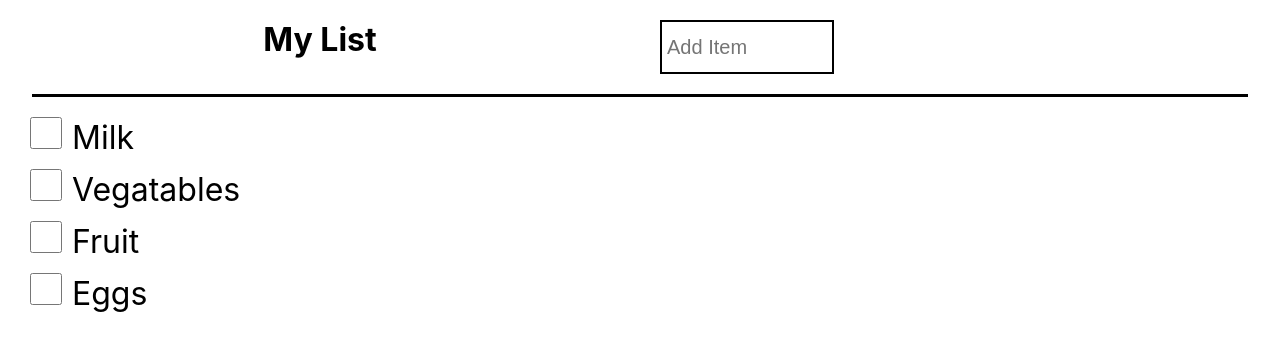
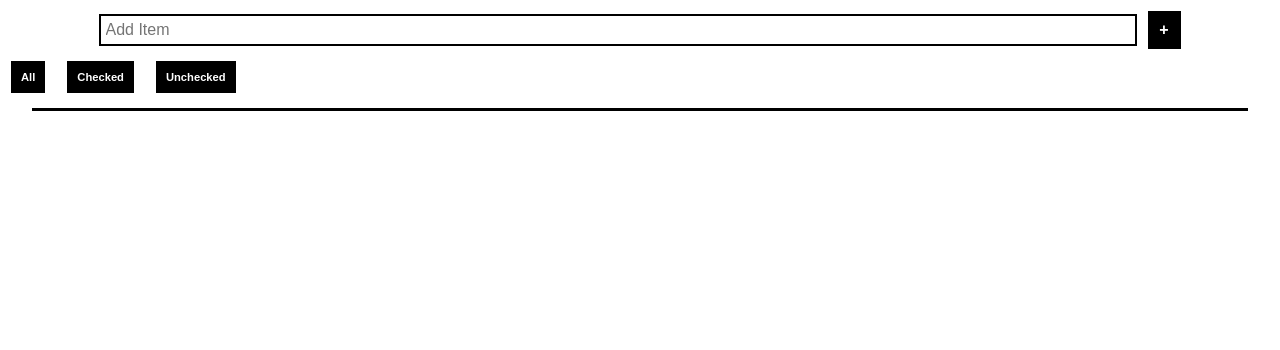
Before and after one commit to claytonleonardcook/pantry, a React (Create React App) app: page /#/home in a window 1280 px wide. Shown: the top 350 px of the page. Built offline with nearby package versions, Linux system fonts and the light colour scheme.

Commit message:
Added and styled filter buttons

```diff
--- a/src/components/List.js
+++ b/src/components/List.js
@@ -7,7 +7,7 @@ function List(props) {
     return (
         <ul className="List">
             {
-                props.items.map((item, index) => (
+                props.list.map((item, index) => (
                     <Item key={index} value={item} />
                 ))
             }
--- a/src/index.scss
+++ b/src/index.scss
@@ -29,6 +29,7 @@ hr {
 button {
   outline: none;
   border: none;
+  border: solid white 1px;
   color: white;
   background-color: black;
   padding: 10px;
--- a/src/pages/Home.js
+++ b/src/pages/Home.js
@@ -5,19 +5,30 @@ import './Home.scss';
 import List from '../components/List';
 
 function Home() {
-  let [items, setItems] = useState(['Milk', 'Vegatables', 'Fruit', 'Eggs']);
+  let [list, setList] = useState(['Milk', 'Vegatables', 'Fruit', 'Eggs']);
+  let [sortedList, setSortedList] = useState([]);
   return (
     <div className="Home">
       <div>
-        <h1>My List</h1>
-        <input placeholder='Add Item' onKeyDown={(e) => {
-          if(e.key === 'Enter') {
-            setItems([...items, e.target.value]);
-          }
-        }}/>
+        <div>
+          <input id='addItem' placeholder='Add Item' />
+          <button onClick={() => {
+            setList([...list, document.querySelector('input#addItem').value]);
+            document.querySelector('input#addItem').value = null;
+          }}>+</button>
+        </div>
+        <div>
+          <button onClick={() => {
+            setSortedList(list);
+          }}>All</button>
+          <button onClick={() => {
+            //setSortedList(list.filter());
+          }}>Checked</button>
+          <button>Unchecked</button>
+        </div>
       </div>
       <hr />
-      <List items={items} />
+      <List list={sortedList} />
     </div>
   );
 }
--- a/src/pages/Home.scss
+++ b/src/pages/Home.scss
@@ -1,16 +1,32 @@
 .Home {
     > div {
         display: grid;
-        grid-template-rows: 1fr;
-        grid-template-columns: 1fr 1fr;
+        grid-template-rows: 1fr 0.8fr;
+        grid-template-columns: 1fr;
         text-align: center;
-        > input {
-            height: 2em;
-            width: 8em;
+        > div:first-child {
+            > input {
+                width: 80vw;
+            }
+            > button {
+                width: 35px;
+            }
+            > input,
+            button {
+                font-size: 1em;
+                margin: 10px 5px;
+            }
         }
-        > h1, input {
-            display: inline-block;
-            margin: 20px 20px;
+        > div:last-child {
+            display: inline;
+            > button {
+                float: left;
+                font-size: 0.7em;
+                margin: 0 10px;
+            }
+            > button:focus {
+                filter: invert(100%);
+            }
         }
     }
     > .List {
```
Also changed, not shown: 18 other files (tests, documents, lock files or other folders).
